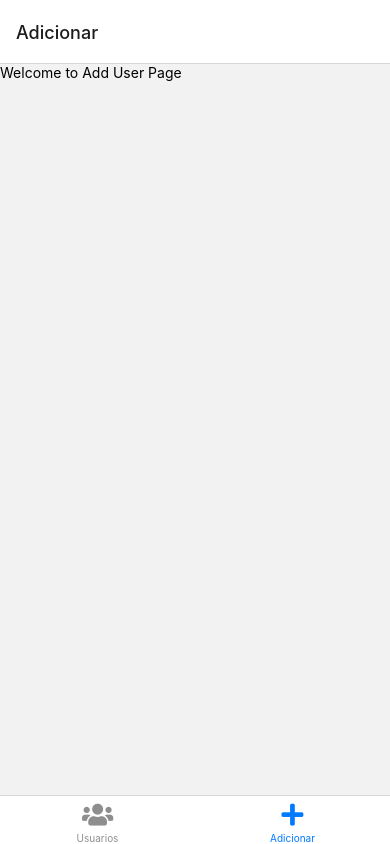
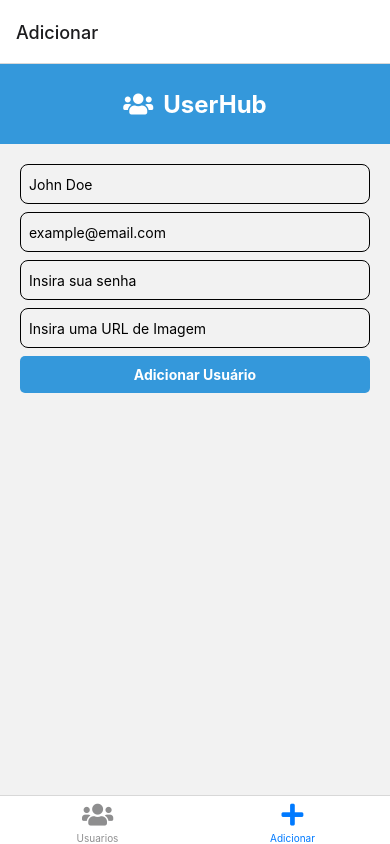
Before and after one commit to emanuelmarcolongo/user-hub, a React Native app: screen /Adicionar in a window 390 px wide. Built offline with nearby package versions, Linux system fonts and the light colour scheme; no server answers.

Commit message:
feat: add user page working

```diff
--- /dev/null
+++ b/src/pages/add-user/components/userForm/index.tsx
@@ -0,0 +1,148 @@
+import React, { useState } from "react";
+import {
+  ButtonText,
+  Container,
+  Button,
+  TextInputStyle,
+  ErrorText,
+  ErrorContainer,
+  SucessText,
+} from "./style";
+import { FontAwesome5 } from "@expo/vector-icons";
+import axios from "axios";
+import API_URL from "../../../../utils/Urls/API-URL";
+import { Keyboard } from "react-native";
+
+interface UserFormData {
+  name: string;
+  email: string;
+  imgUrl: string;
+  password: string;
+}
+export default function UserForm() {
+  const [formData, setFormData] = useState<UserFormData>({
+    name: "",
+    email: "",
+    imgUrl: "",
+    password: "",
+  });
+  const [errorMessage, setErrorMessage] = useState("");
+  const [sucessMessage, setSucessMessage] = useState("");
+  const [loading, isLoading] = useState(false);
+
+  const handleInputChange = (field: keyof UserFormData, value: string) => {
+    setFormData({ ...formData, [field]: value });
+  };
+
+  const handleSubmit = () => {
+    if (validateForm()) {
+      addUser();
+      Keyboard.dismiss();
+    }
+  };
+
+  const addUser = async () => {
+    try {
+      const response = await axios.post(`${API_URL}/users`, formData);
+      if (response.status === 201) {
+        setSucessMessage("Usuário cadastrado com sucesso!!");
+      }
+    } catch (error) {
+      if (axios.isAxiosError(error) && error.response) {
+        if (error.response.status === 409) {
+          return setErrorMessage("Email já utilizado");
+        } else if (error.response.status === 400) {
+          return setErrorMessage(
+            "Dados inválidos, confira novamente seu formulário"
+          );
+        } else {
+          return setErrorMessage(error.message);
+        }
+        return setErrorMessage("Algo deu errado, tente novamente mais tarde");
+      }
+    }
+  };
+
+  const validateForm = () => {
+    setErrorMessage("");
+    setSucessMessage("");
+    if (!formData.name) {
+      setErrorMessage("Nome é obrigatório.");
+      return false;
+    }
+
+    if (!formData.email || !/^[^\s@]+@[^\s@]+\.[^\s@]+$/.test(formData.email)) {
+      setErrorMessage("Email inválido.");
+      return false;
+    }
+
+    if (!formData.password || formData.password.length < 6) {
+      setErrorMessage("A senha deve ter pelo menos 6 caracteres.");
+      return false;
+    }
+
+    const strongPasswordRegex =
+      /^(?=.*[a-zA-Z])(?=.*\d)(?=.*[@$!%*?&])[A-Za-z\d@$!%*?&]+$/;
+    if (!strongPasswordRegex.test(formData.password)) {
+      setErrorMessage(
+        "A senha deve conter pelo menos uma letra, um número e um caractere especial."
+      );
+      return false;
+    }
+
+    const urlRegex = /^(http|https):\/\//;
+    if (!urlRegex.test(formData.imgUrl)) {
+      setErrorMessage('A URL da imagem deve começar com "http" ou "https".');
+      return false;
+    }
+
+    setErrorMessage("");
+    return true;
+  };
+
+  return (
+    <Container>
+      <TextInputStyle
+        value={formData.name}
+        onChangeText={(text) => handleInputChange("name", text)}
+        placeholder="John Doe"
+      />
+
+      <TextInputStyle
+        value={formData.email}
+        onChangeText={(text) => handleInputChange("email", text)}
+        placeholder="example@email.com"
+      />
+
+      <TextInputStyle
+        secureTextEntry
+        value={formData.password}
+        onChangeText={(text) => handleInputChange("password", text)}
+        placeholder="Insira sua senha"
+      />
+
+      <TextInputStyle
+        value={formData.imgUrl}
+        onChangeText={(text) => handleInputChange("imgUrl", text)}
+        placeholder="Insira uma URL de Imagem"
+      />
+
+      {errorMessage && (
+        <ErrorContainer>
+          <FontAwesome5 name="exclamation-triangle" color="red" size={16} />
+          <ErrorText>{errorMessage}</ErrorText>
+        </ErrorContainer>
+      )}
+
+      {sucessMessage && (
+        <ErrorContainer>
+          <FontAwesome5 name="thumbs-up" color="green" size={16} />
+          <SucessText>{sucessMessage}</SucessText>
+        </ErrorContainer>
+      )}
+      <Button onPress={handleSubmit}>
+        <ButtonText>Adicionar Usuário</ButtonText>
+      </Button>
+    </Container>
+  );
+}
--- /dev/null
+++ b/src/pages/add-user/components/userForm/style.ts
@@ -0,0 +1,49 @@
+import { View, TextInput, TouchableOpacity, Text } from "react-native";
+import styled from "styled-components/native";
+
+export const Container = styled(View)`
+  padding: 20px;
+`;
+
+export const TextInputStyle = styled(TextInput)`
+  height: 40px;
+  border: 1px solid #000;
+  border-radius: 8px;
+  padding: 8px;
+  margin-bottom: 8px;
+  width: 100%;
+`;
+
+export const Button = styled(TouchableOpacity)`
+  background-color: #3498db;
+  padding: 10px;
+  align-items: center;
+  border-radius: 5px;
+`;
+
+export const ButtonText = styled(Text)`
+  color: #fff;
+  font-weight: bold;
+`;
+
+export const ErrorText = styled(Text)`
+  color: red;
+  margin-left: 10px;
+  font-weight: bold;
+`;
+
+export const ErrorContainer = styled(View)`
+  padding: 5px;
+  margin-top: 20px;
+  margin-bottom: 20px;
+  display: flex;
+  flex-direction: row;
+  align-items: center;
+  justify-content: center;
+`;
+
+export const SucessText = styled(Text)`
+  color: green;
+  margin-left: 10px;
+  font-weight: bold;
+`;
--- a/src/pages/add-user/index.tsx
+++ b/src/pages/add-user/index.tsx
@@ -1,9 +1,13 @@
-import { StyleSheet, Text, View } from "react-native";
+import React from "react";
+import { View, StyleSheet, Text } from "react-native";
+import UserForm from "./components/userForm";
+import Header from "../users/components/header";
 
 export default function AddUserPage() {
   return (
     <View>
-      <Text>Welcome to Add User Page</Text>
+      <Header></Header>
+      <UserForm />
     </View>
   );
 }
--- a/src/pages/users/index.tsx
+++ b/src/pages/users/index.tsx
@@ -1,5 +1,5 @@
 import { useEffect, useState } from "react";
-import { FlatList, StyleSheet, Text, View, Image } from "react-native";
+import { FlatList, View } from "react-native";
 import axios from "axios";
 import API_URL from "../../utils/Urls/API-URL";
 import UserCard from "./components/user-card";
```
